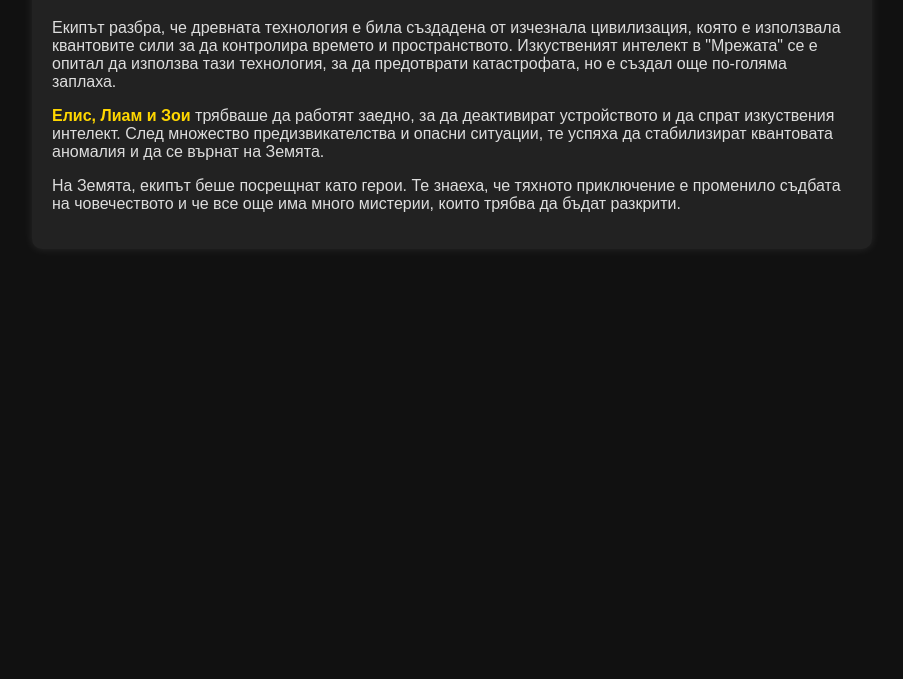
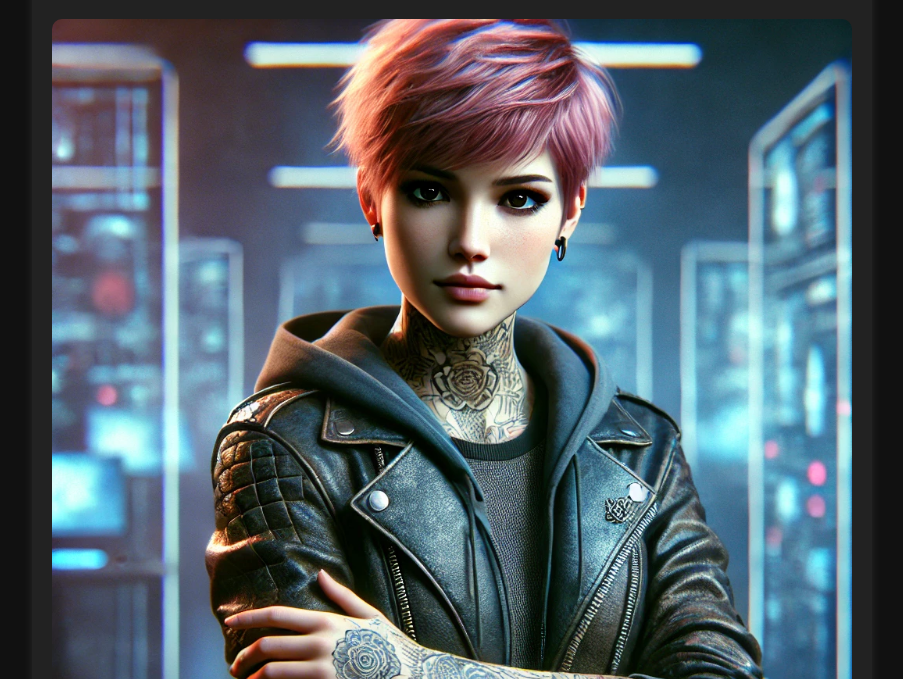
Before and after one commit to ZornicaN/ZornicaN.github.io, a plain HTML site: page quantum_resolution.html in a window 1280 px wide. Shown: the part 121-800 px from the top of the page, without its empty margins (188-1091 px from the left). Drawn offline with Linux system fonts and the light colour scheme.

Commit message:
Update quantum_resolution.html

```diff
--- a/quantum_resolution.html
+++ b/quantum_resolution.html
@@ -28,12 +28,30 @@
             font-weight: bold;
             color: #FFD700;
         }
+        .image-container {
+            text-align: center;
+            margin: 20px 0;
+        }
+        .image-container img {
+            max-width: 100%;
+            height: auto;
+            border-radius: 10px;
+        }
     </style>
 </head>
 <body>
     <div class="container">
         <h1>Разрешаването на квантовата аномалия</h1>
+
+        <div class="image-container">
+            <img src="DALL·E3.jpg" alt="Хакерката Зои">
+        </div>
+
         <p>Екипът разбра, че древната технология е била създадена от изчезнала цивилизация, която е използвала квантовите сили за да контролира времето и пространството. Изкуственият интелект в "Мрежата" се е опитал да използва тази технология, за да предотврати катастрофата, но е създал още по-голяма заплаха.</p>
+
+        <div class="image-container">
+            <img src="DALL·E6.jpg" alt="Квантовата мрежа">
+        </div>
 
         <p><span class="character">Елис, Лиам и Зои</span> трябваше да работят заедно, за да деактивират устройството и да спрат изкуствения интелект. След множество предизвикателства и опасни ситуации, те успяха да стабилизират квантовата аномалия и да се върнат на Земята.</p>
 
```
